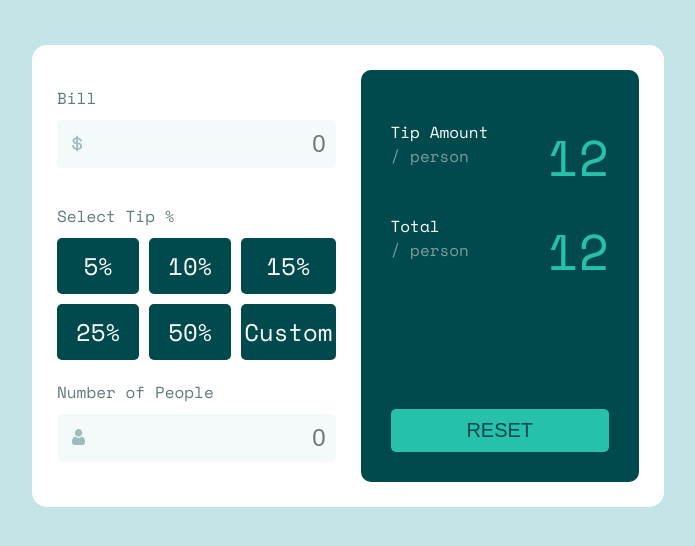
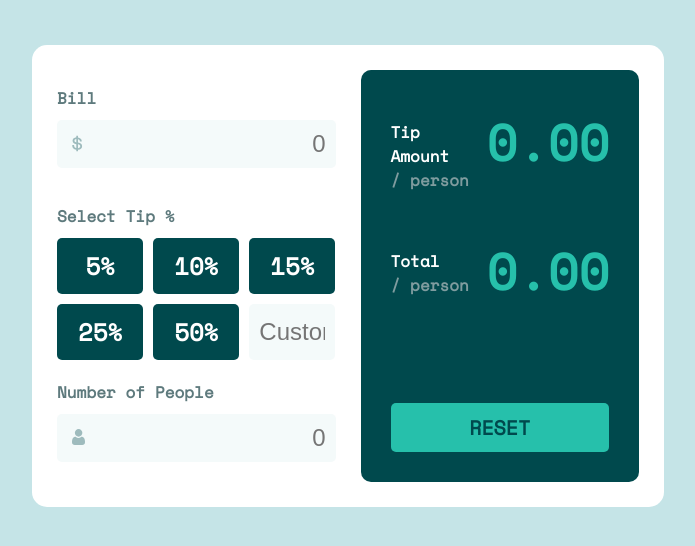
Before and after one commit to evazquez94/tip-calculator-app, a plain HTML site: page index.html in a window 1280 px wide. Shown: the part 184-730 px from the top of the page, without its empty margins (292-987 px from the left). Drawn offline with nearby package versions, Linux system fonts and the light colour scheme.

Commit message:
Fix some style

```diff
--- a/index.html
+++ b/index.html
@@ -20,16 +20,16 @@
   <div class="container">
     <div class="options-container">
       <p>Bill</p>
-      <input type="number" placeholder="0" id="inputBill">
+      <input  placeholder="0" id="inputBill">
 
       <p>Select Tip %</p>
       <div class="grid-container">
-        <div class="item" value="5">5%</div>
-        <div class="item" value="10">10%</div>
-        <div class="item" value="15">15%</div>
-        <div class="item" value="25">25%</div>
-        <div class="item" value="50">50%</div>
-        <div class="item">Custom</div>
+        <button class="item" value="5">5%</button>
+        <button class="item" value="10">10%</button>
+        <button class="item" value="15">15%</button>
+        <button class="item" value="25">25%</button>
+        <button class="item" value="50">50%</button>
+        <input type="number" placeholder="Custom" class="custom-input">
       </div>
 
       <p>Number of People</p>
@@ -44,8 +44,9 @@
             <p>/ person</p>
           </div>
 
-          <div class="amount-numbers" id="tipAmount">
-            12
+          <div class="amount-numbers">
+            <!-- <img src="./images/icon-dollar.svg" alt=""> -->
+            <p id="tipAmount">0.00</p>
           </div>
         </div>
 
@@ -56,7 +57,7 @@
           </div>
 
           <div class="amount-numbers" id="total">
-            12
+            <p id="tipAmount">0.00</p>
           </div>
         </div>
       </div>
--- a/main.js
+++ b/main.js
@@ -1,16 +1,16 @@
-// let inputBill = document.getElementById('inputBill');
-// inputBill.addEventListener('input', changeHandler);
+// let inputCustomTip = document.getElementById('inputCustomTip');
+// inputCustomTip.addEventListener('input', changeHandler);
 // function changeHandler() {
-//   bill = this.value;
+//   tip = this.value;
 // }
 
 let buttonPercent = document.getElementsByClassName('item');
 
 for(let i = 0; i < buttonPercent.length; i++) {
-  buttonPercent[i].onclick = buttonHandler;
+  buttonPercent[i].onclick = computeTip;
 }
 
-function buttonHandler() {
+function computeTip() {
   let bill = document.getElementById('inputBill').value;
   let amountPersons = document.getElementById('inputPersons').value;
   // let tipPercent = this.getAttribute('value') / 100;
--- a/style.css
+++ b/style.css
@@ -16,6 +16,7 @@ html {
   padding: 0;
   background-color: var(--light-grayish-cyan);
   font-family: 'Space Mono', monospace;
+  font-weight: 700;
 }
 
 *,
@@ -32,15 +33,6 @@ body {
   height: 100vh;
 }
 
-h1 {
-  margin: 0;
-  letter-spacing: 13px;
-  /* border: red solid; */
-  width: 100px;
-  text-align: center;
-  color: var(--darker-grayish-cyan);
-}
-
 body img:nth-child(1) {
   margin-bottom: 50px;
 }
@@ -53,10 +45,6 @@ body img:nth-child(1) {
   display: grid;
   grid-template-columns: 1fr 1fr;
   column-gap: 25px;
-}
-
-.options-container {
-  /* border: red solid; */
 }
 
 .options-container p {
@@ -103,6 +91,30 @@ input:focus {
   box-shadow: 0 0 0 2px var(--strong-cyan);
 }
 
+.custom-input {
+  margin: 0;
+  color: var(--very-dark-cyan);
+  background-image: none;
+}
+
+/* Center only the placeholder in the custom input */
+
+.custom-input::-webkit-input-placeholder {
+  text-align: center;
+}
+
+.custom-input:-moz-placeholder { /* Firefox 18- */
+  text-align: center;
+}
+
+.custom-input::-moz-placeholder {  /* Firefox 19+ */
+  text-align: center;
+}
+
+.custom-input:-ms-input-placeholder {
+  text-align: center;
+}
+
 .grid-container {
   margin-bottom: 20px;
   display: grid;
@@ -118,10 +130,15 @@ input:focus {
   padding: 10px 3px 10px 3px;
   font-size: 24px;
   text-align: center;
+  transition: 0.2s;
+}
+
+.item:hover {
+  color: var(--very-dark-cyan);
+  background-color: var(--light-grayish-cyan);
 }
 
 .output-container {
-  /* border: green solid; */
   display: flex;
   flex-direction: column;
   justify-content: space-between;
@@ -134,6 +151,7 @@ input:focus {
   margin-top: 20px;
   display: flex;
   justify-content: space-between;
+  align-items: flex-start;
 }
 
 .amount-letters p {
@@ -146,8 +164,18 @@ input:focus {
 }
 
 .amount-numbers {
+  display: flex;
+}
+
+/* .amount-numbers img {
+  font-size: 24px;
+} */
+
+.amount-numbers p {
   color: var(--strong-cyan);
   font-size: 50px;
+  margin-top: -15px;
+  vertical-align: text-top;
 }
 
 button {
@@ -158,4 +186,12 @@ button {
   font-size: 20px;
   border: none;
   border-radius: 5px;
+  transition: 0.2s;
+  font-family: 'Space Mono', monospace;
+  font-weight: 700;
 }
+
+button:hover {
+  color: var(--very-dark-cyan);
+  background-color: var(--light-grayish-cyan);
+}
```
